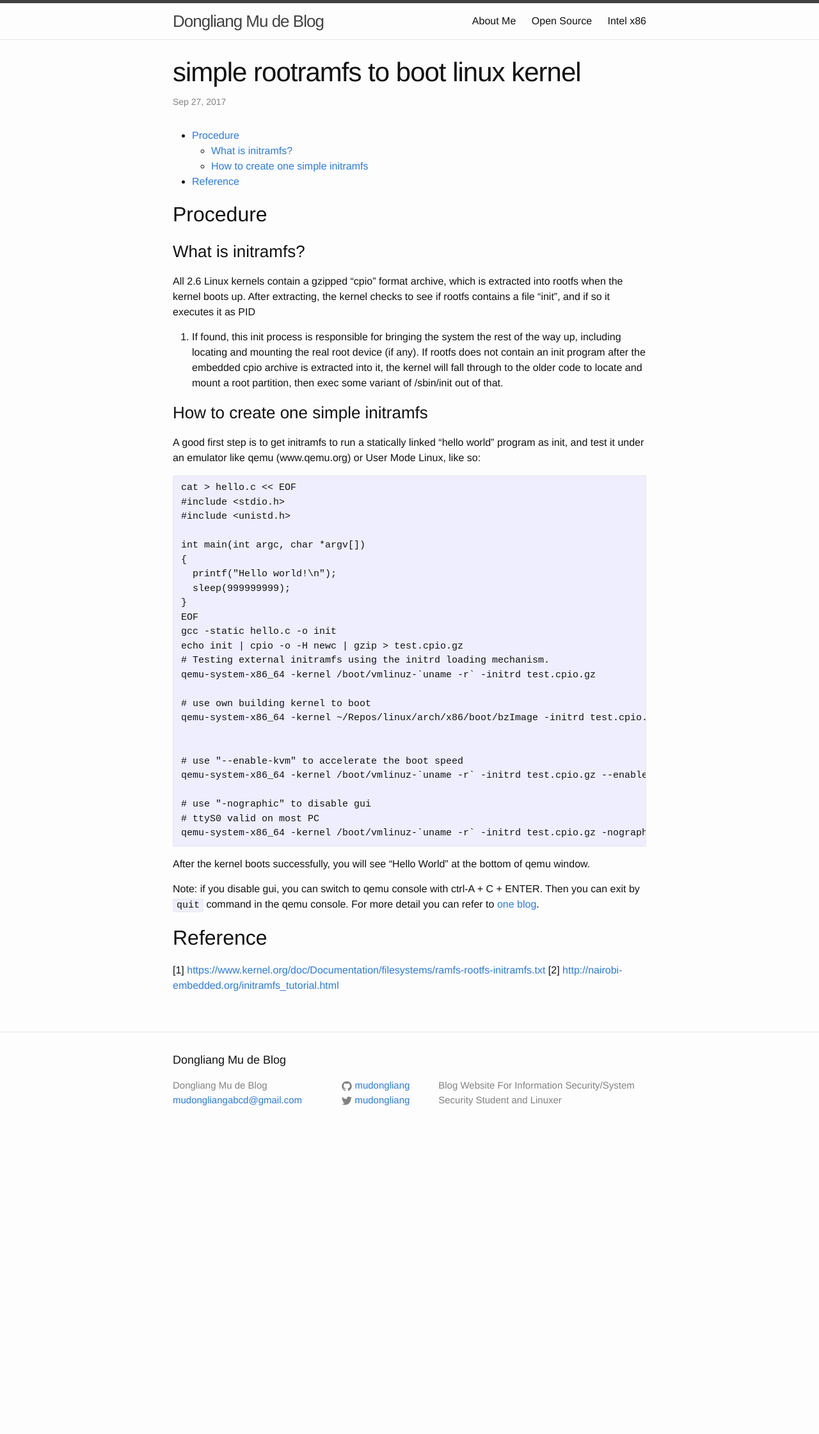
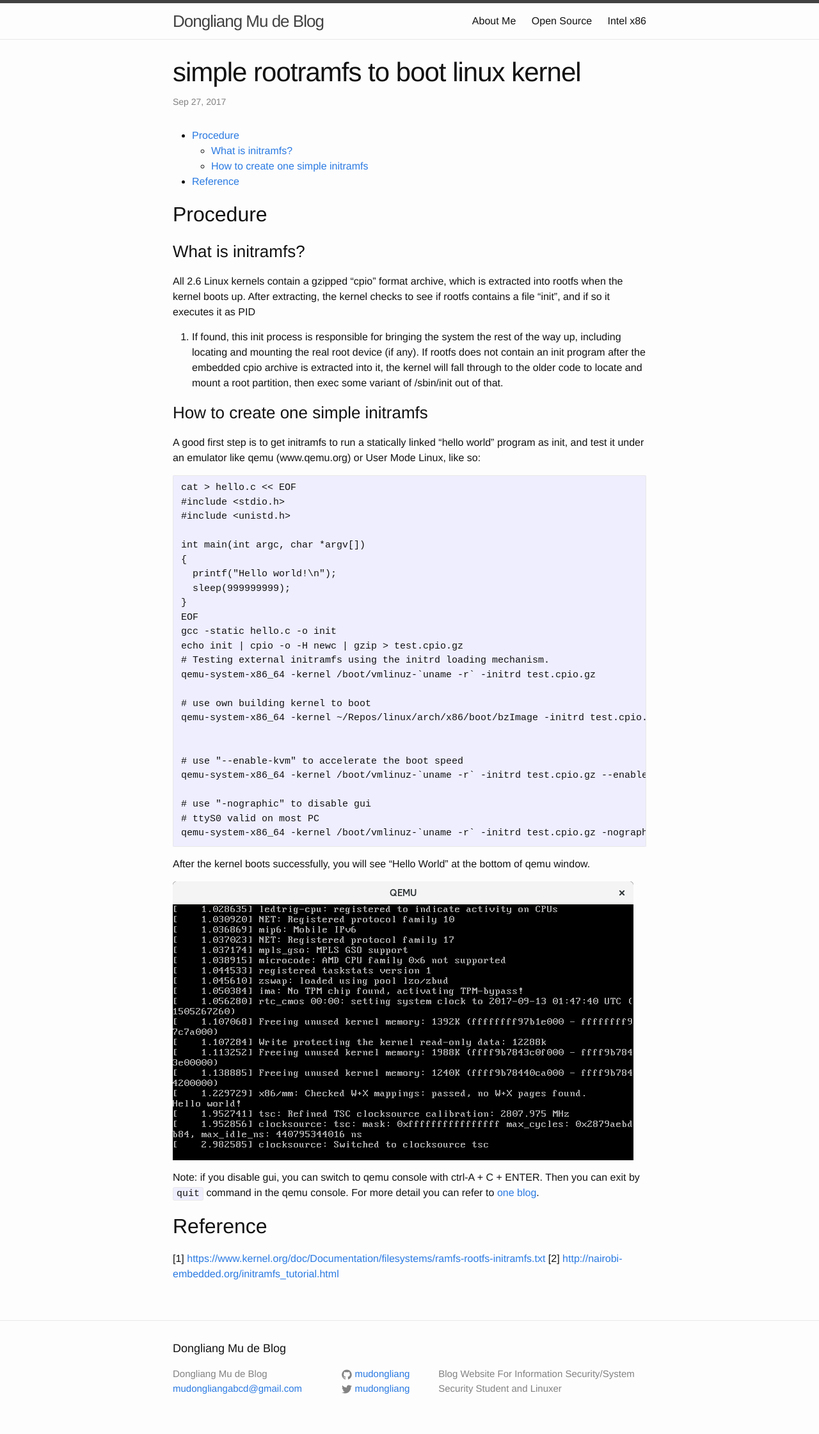
Before and after one commit to mudongliang/mudongliang.github.io, a Jekyll site: the page built from _posts/2017-09-27-simple-rootramfs-to-boot-linux-kernel.md, in a window 1280 px wide. Shown: the whole page at 64% size. Built offline with Jekyll 4.4.1, drawn with Linux system fonts in a browser that asks for light colours; before the commit the page ends 1791 px from its top, so only the background shows below that.

Commit message:
add one screenshot of qemu window

```diff
--- a/_posts/2017-09-27-simple-rootramfs-to-boot-linux-kernel.md
+++ b/_posts/2017-09-27-simple-rootramfs-to-boot-linux-kernel.md
@@ -60,6 +60,8 @@ qemu-system-x86_64 -kernel /boot/vmlinuz-`uname -r` -initrd test.cpio.gz -nograp
 
 After the kernel boots successfully, you will see "Hello World" at the bottom of qemu window.
 
+![boot]({{site.url}}/images/hello_world_screenshot.png)
+
 Note: if you disable gui, you can switch to qemu console with ctrl-A + C + ENTER. Then you can exit by `quit` command in the qemu console. For more detail you can refer to [one blog](http://nairobi-embedded.org/qemu_monitor_console.html).
 
 ## Reference
```
Also changed, not shown: images/hello_world_screenshot.png (added).
